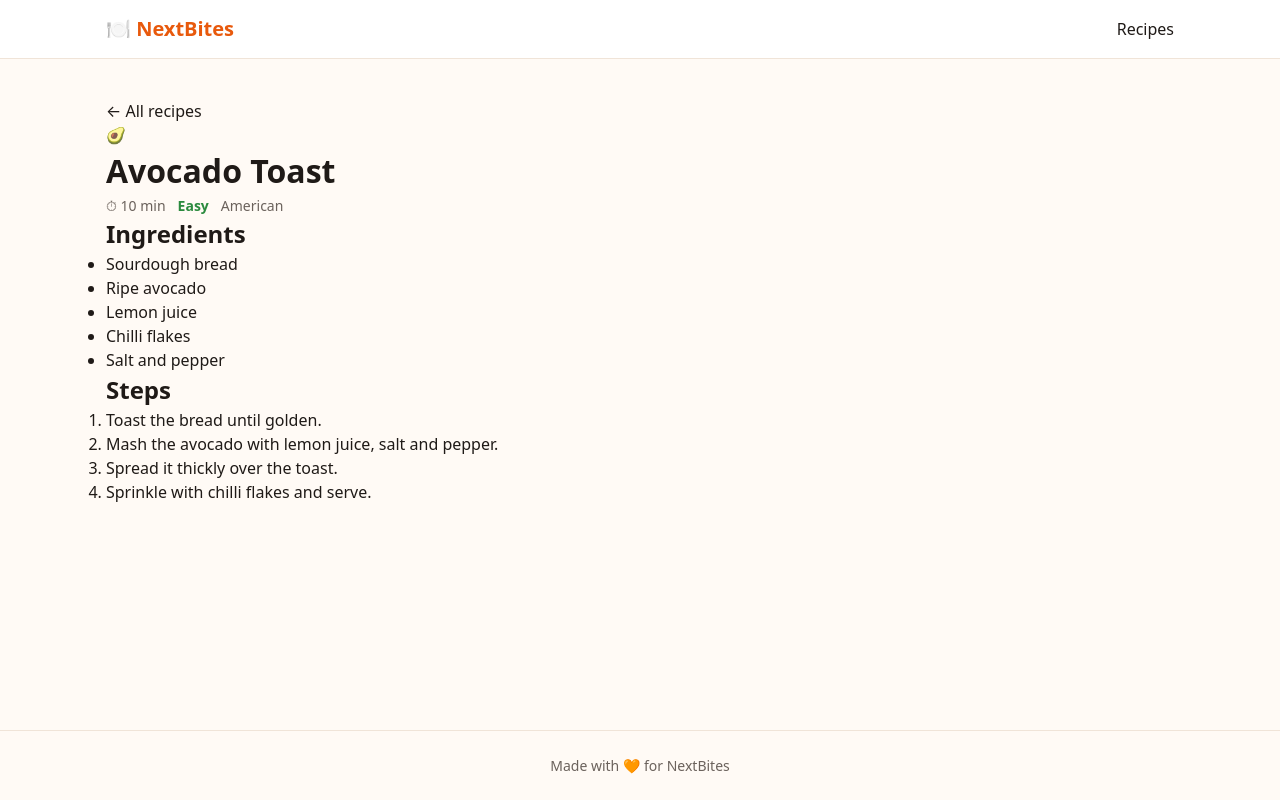
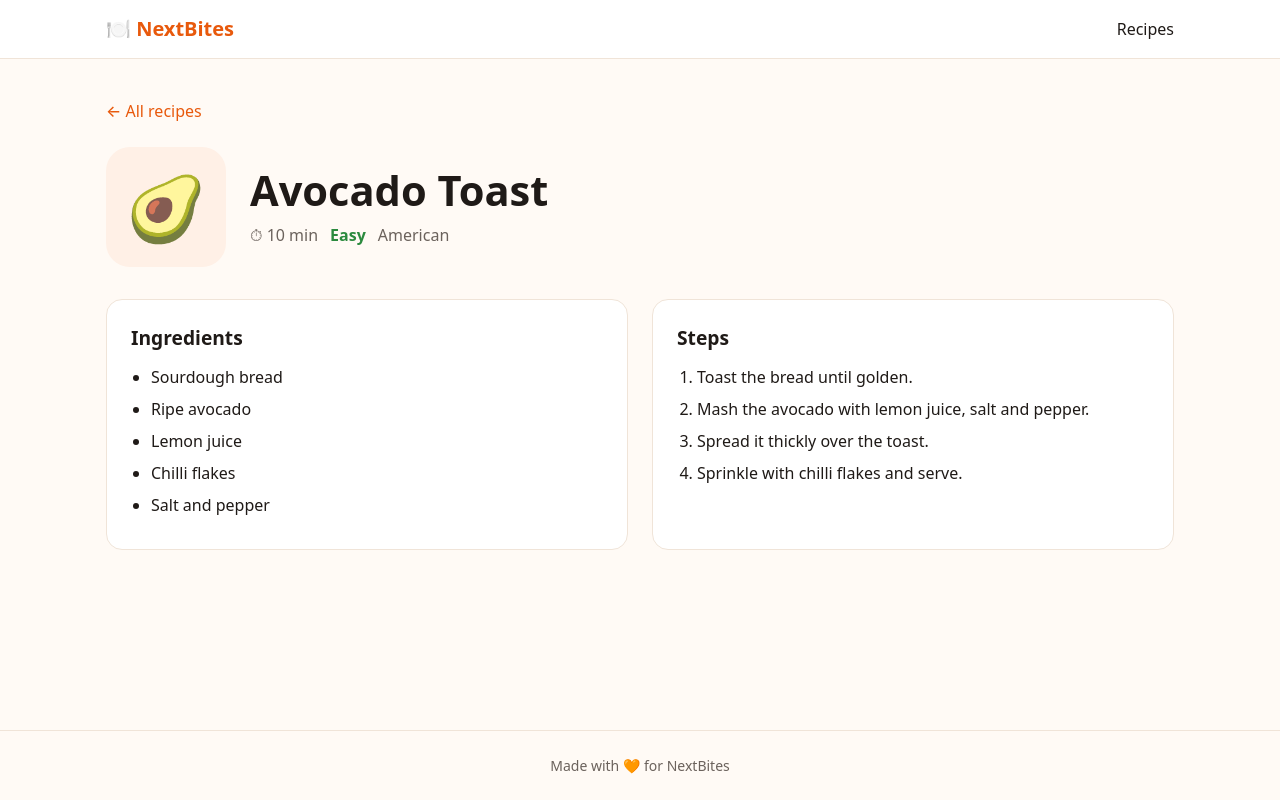
Before and after one commit to rudrakshsharma876-ui/nextbites, a Next.js app: page /recipe/avocado-toast in a window 1280 px wide. Built offline with nearby package versions, Linux system fonts and the light colour scheme.

Commit message:
Style search box, empty state and recipe detail page
Co-Authored-By: Claude Opus 5.5 <noreply@anthropic.com>
Claude-Session: https://claude.ai/code/session_01PniKjgnPmEVpnvNaWRnuiR

```diff
--- a/app/globals.css
+++ b/app/globals.css
@@ -176,6 +176,111 @@ a {
   color: var(--hard);
 }
 
+.card {
+  display: block;
+}
+
+.card:focus-visible {
+  outline: 3px solid var(--accent);
+  outline-offset: 2px;
+}
+
+/* ---------- Search ---------- */
+.search {
+  width: 100%;
+  max-width: 480px;
+  margin-bottom: 24px;
+  padding: 12px 16px;
+  font: inherit;
+  color: var(--foreground);
+  background: var(--surface);
+  border: 1px solid var(--border);
+  border-radius: 999px;
+}
+
+.search:focus {
+  outline: none;
+  border-color: var(--accent);
+  box-shadow: 0 0 0 3px var(--accent-soft);
+}
+
+.empty {
+  padding: 48px 16px;
+  text-align: center;
+  color: var(--muted);
+  background: var(--surface);
+  border: 1px dashed var(--border);
+  border-radius: 16px;
+}
+
+/* ---------- Recipe detail page ---------- */
+.back-link {
+  display: inline-block;
+  margin-bottom: 24px;
+  font-weight: 500;
+  color: var(--accent);
+}
+
+.back-link:hover {
+  text-decoration: underline;
+}
+
+.detail-header {
+  display: flex;
+  flex-wrap: wrap;
+  align-items: center;
+  gap: 24px;
+  margin-bottom: 32px;
+}
+
+.detail-art {
+  display: grid;
+  place-items: center;
+  width: 120px;
+  height: 120px;
+  font-size: 4rem;
+  background: var(--accent-soft);
+  border-radius: 24px;
+}
+
+.detail-header h1 {
+  font-size: clamp(1.8rem, 4vw, 2.6rem);
+  line-height: 1.15;
+  margin-bottom: 8px;
+}
+
+.detail-meta {
+  font-size: 1rem;
+}
+
+.detail-body {
+  display: grid;
+  grid-template-columns: repeat(auto-fit, minmax(280px, 1fr));
+  gap: 24px;
+}
+
+.detail-body section {
+  padding: 24px;
+  background: var(--surface);
+  border: 1px solid var(--border);
+  border-radius: 16px;
+}
+
+.detail-body h2 {
+  font-size: 1.2rem;
+  margin-bottom: 12px;
+}
+
+.ingredients,
+.steps {
+  padding-left: 20px;
+}
+
+.ingredients li,
+.steps li {
+  margin-bottom: 8px;
+}
+
 /* ---------- Footer ---------- */
 .footer {
   padding: 24px 16px;
```
